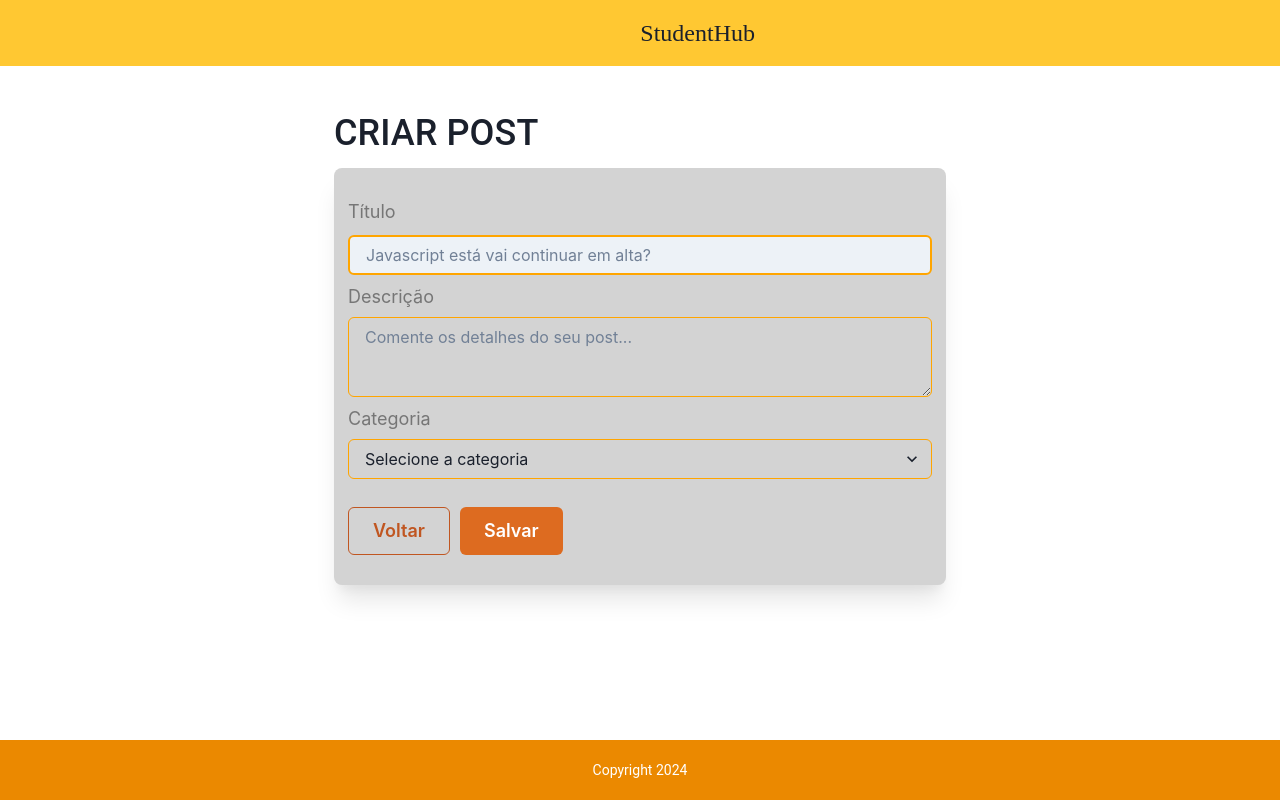
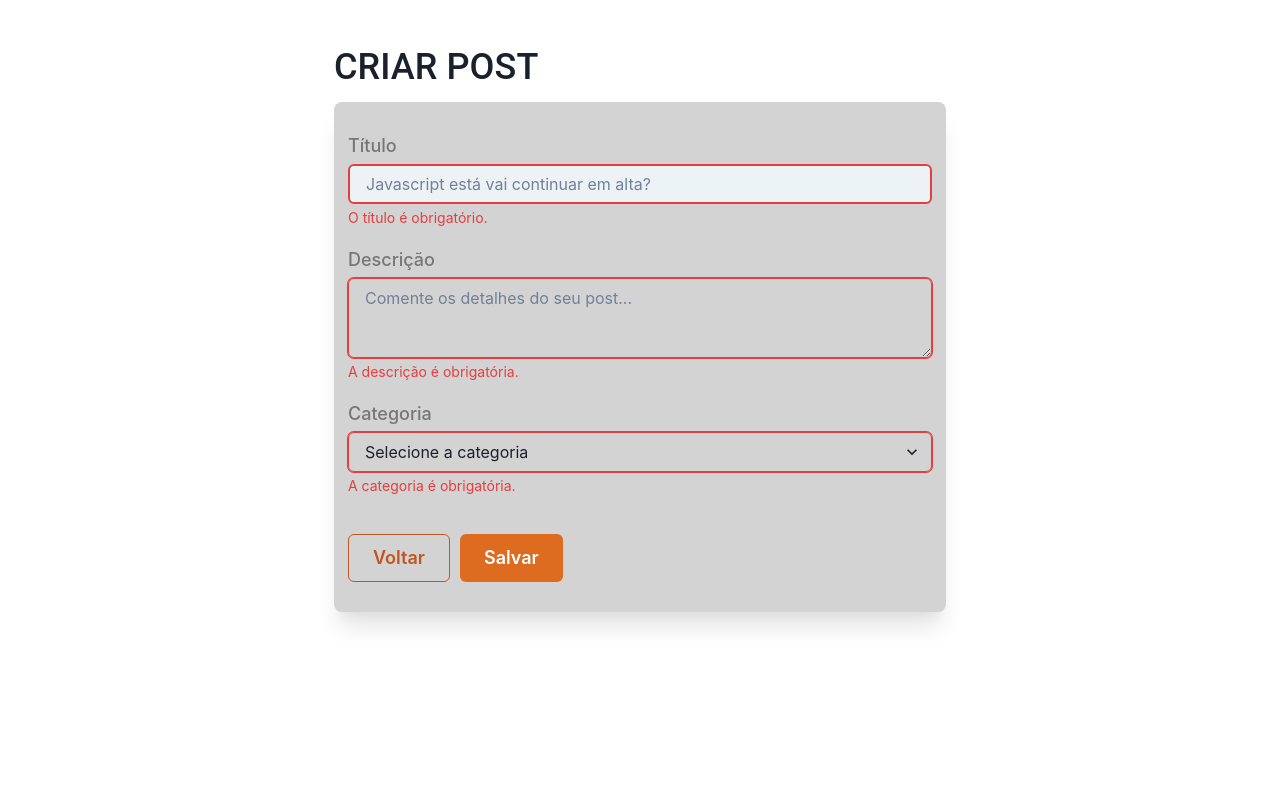
Before and after one commit to Gustavotc/tech-challeng-3-portal-alunos-react, a React (Vite) app: page /post/create in a window 1280 px wide. Both pictures are taken after a click on the button "Salvar". Built offline with nearby package versions, Linux system fonts and the light colour scheme.

Commit message:
update(post): update create and edit post with formcontrol

```diff
--- a/src/App.tsx
+++ b/src/App.tsx
@@ -3,6 +3,7 @@ import { CreatePost } from "./features/post/presentation/createPost/create-post"
 import Feed from "./features/post/presentation/feed/Feed";
 import MyPosts from "./features/post/presentation/myPosts/MyPosts";
 import { Flex } from "@chakra-ui/react";
+import { EditPost } from "./features/post/presentation/editPost/edit-post";
 
 function App() {
   return (
@@ -10,6 +11,7 @@ function App() {
       <Routes>
         <Route path="/" element={<Feed />} />
         <Route path="/post/create" element={<CreatePost />} />
+        <Route path="/post/edit" element={<EditPost />} />
         <Route path="/post/admin" element={<MyPosts />} />
       </Routes>
     </Flex>
--- a/src/features/post/presentation/createPost/create-post.tsx
+++ b/src/features/post/presentation/createPost/create-post.tsx
@@ -1,3 +1,4 @@
+import React, { useState } from "react";
 import {
   Stack,
   Box,
@@ -6,28 +7,89 @@ import {
   Select,
   Button,
   Textarea,
+  FormControl,
+  FormLabel,
+  FormErrorMessage,
 } from "@chakra-ui/react";
 
-export const CreatePost = () => (
+// Define the structure of the form data
+interface FormData {
+  title: string;
+  description: string;
+  category: string;
+}
+
+// Define the structure of the error messages
+interface FormErrors {
+  title: string;
+  description: string;
+  category: string;
+}
+
+export const CreatePost: React.FC = () => {
+  // State to manage form inputs
+  const [formData, setFormData] = useState<FormData>({
+    title: "",
+    description: "",
+    category: "",
+  });
+
+  // State to manage form errors
+  const [errors, setErrors] = useState<FormErrors>({
+    title: "",
+    description: "",
+    category: "",
+  });
+
+  // Function to handle input changes
+  const handleChange = (field: keyof FormData, value: string) => {
+    setFormData((prev) => ({ ...prev, [field]: value }));
+    setErrors((prev) => ({ ...prev, [field]: "" }));
+  };
+
+  // Function to handle form submission
+  const handleSave = () => {
+    let hasError = false;
+    const newErrors: FormErrors = {
+      title: "",
+      description: "",
+      category: "",
+    };
+
+    // Validate form fields
+    if (!formData.title.trim()) {
+      newErrors.title = "O título é obrigatório.";
+      hasError = true;
+    }
+    if (!formData.description.trim()) {
+      newErrors.description = "A descrição é obrigatória.";
+      hasError = true;
+    }
+    if (!formData.category) {
+      newErrors.category = "A categoria é obrigatória.";
+      hasError = true;
+    }
+
+    // Set errors if any
+    setErrors(newErrors);
+
+    // If no errors, handle form submission (e.g., save data)
+    if (!hasError) {
+      console.log("Form data:", formData);
+      // Implement save logic here
+    }
+  };
+
+  return (
     <Stack
       minHeight="100vh"
       width="100%"
       background="#FFFFFF"
       spacing="0"
-    justify="space-between" // This ensures the footer stays at the bottom
+      justify="space-between"
     >
       {/* Main Content */}
       <Stack flex="1" spacing="0">
-      {/* Header */}
-      <Stack background="#FFC832" paddingX={{ base: "10px", md: "19px" }} paddingY="8px">
-        <Stack direction="row" justify="space-between" align="center" width={{ base: "auto", md: "230px" }} mx="auto">
-          <Box width={{ base: "50px", md: "65px" }} height="50px" />
-          <Text fontFamily="Michroma" fontSize={{ base: "18px", md: "24px" }} textAlign="center" flexShrink={0}>
-            StudentHub
-          </Text>
-        </Stack>
-      </Stack>
-
         {/* Content */}
         <Stack
           mt={{ base: "20px", md: "40px" }}
@@ -36,6 +98,7 @@ export const CreatePost = () => (
           width="100%"
           maxWidth="824px"
           mx="auto"
+          flex="1"
         >
           <Text
             fontFamily="Roboto"
@@ -47,43 +110,65 @@ export const CreatePost = () => (
             CRIAR POST
           </Text>
 
-        <Stack paddingX={{ base: "10px", md: "14px" }} paddingY="30px" borderRadius="8px" background="#D3D3D3" boxShadow="xl" width="100%">
+          <Stack
+            paddingX={{ base: "10px", md: "14px" }}
+            paddingY="30px"
+            borderRadius="8px"
+            background="#D3D3D3"
+            boxShadow="xl"
+            width="100%"
+            spacing="20px" // Consistent spacing between form fields
+          >
             {/* Title Input */}
-          <Stack spacing="10px" width="100%">
-            <Text fontFamily="Inter" fontSize="18px" color="#767676">
+            <FormControl isInvalid={!!errors.title}>
+              <FormLabel fontFamily="Inter" fontSize="18px" color="#767676" mb="5px">
                 Título
-            </Text>
+              </FormLabel>
               <Input
                 placeholder="Javascript está vai continuar em alta?"
                 variant="filled"
                 borderColor="orange"
                 _focus={{ borderColor: "yellow", boxShadow: "0 0 0 1px white" }}
+                value={formData.title}
+                onChange={(e) => handleChange("title", e.target.value)}
               />
-          </Stack>
+              <FormErrorMessage mt="5px">{errors.title}</FormErrorMessage>
+            </FormControl>
 
             {/* Description Input */}
-          <Stack spacing="7px" width="100%">
-            <Text fontFamily="Inter" fontSize="18px" color="#767676">
+            <FormControl isInvalid={!!errors.description}>
+              <FormLabel fontFamily="Inter" fontSize="18px" color="#767676" mb="5px">
                 Descrição
-            </Text>
+              </FormLabel>
               <Textarea
                 placeholder="Comente os detalhes do seu post..."
                 borderColor="orange"
                 _focus={{ borderColor: "yellow", boxShadow: "0 0 0 1px white" }}
+                value={formData.description}
+                onChange={(e) => handleChange("description", e.target.value)}
               />
-          </Stack>
+              <FormErrorMessage mt="5px">{errors.description}</FormErrorMessage>
+            </FormControl>
 
             {/* Category Select */}
-          <Stack spacing="7px" width="100%">
-            <Text fontFamily="Inter" fontSize="18px" color="#767676">
+            <FormControl isInvalid={!!errors.category}>
+              <FormLabel fontFamily="Inter" fontSize="18px" color="#767676" mb="5px">
                 Categoria
-            </Text>
+              </FormLabel>
               <Select
                 placeholder="Selecione a categoria"
                 borderColor="orange"
                 _focus={{ borderColor: "yellow", boxShadow: "0 0 0 1px white" }}
-            />
-          </Stack>
+                value={formData.category}
+                onChange={(e) => handleChange("category", e.target.value)}
+              >
+                {/* Sample options, replace these with actual categories */}
+                <option value="tecnologia">Tecnologia</option>
+                <option value="ciencia">Ciência</option>
+                <option value="educacao">Educação</option>
+              </Select>
+              <FormErrorMessage mt="5px">{errors.category}</FormErrorMessage>
+            </FormControl>
 
             {/* Action Buttons */}
             <Stack
@@ -100,7 +185,7 @@ export const CreatePost = () => (
                 <Button size="lg" variant="outline" colorScheme="orange" width={{ base: "100%", md: "auto" }}>
                   Voltar
                 </Button>
-              <Button size="lg" variant="solid" colorScheme="orange" width={{ base: "100%", md: "auto" }}>
+                <Button size="lg" variant="solid" colorScheme="orange" width={{ base: "100%", md: "auto" }} onClick={handleSave}>
                   Salvar
                 </Button>
               </Stack>
@@ -108,17 +193,6 @@ export const CreatePost = () => (
           </Stack>
         </Stack>
       </Stack>
-
-    {/* Footer */}
-    <Stack
-      justify="center"
-      height="60px"
-      background="#EB8900"
-      width="100%"
-    >
-      <Text fontFamily="Roboto" fontSize="14px" color="#FFFFFF" textAlign="center">
-        Copyright 2024
-      </Text>
-    </Stack>
     </Stack>
   );
+};
```
Also changed, not shown: src/features/post/presentation/editPost/edit-post.tsx (+20 -38 lines). Lines whose indentation alone changed are shown as unchanged.
